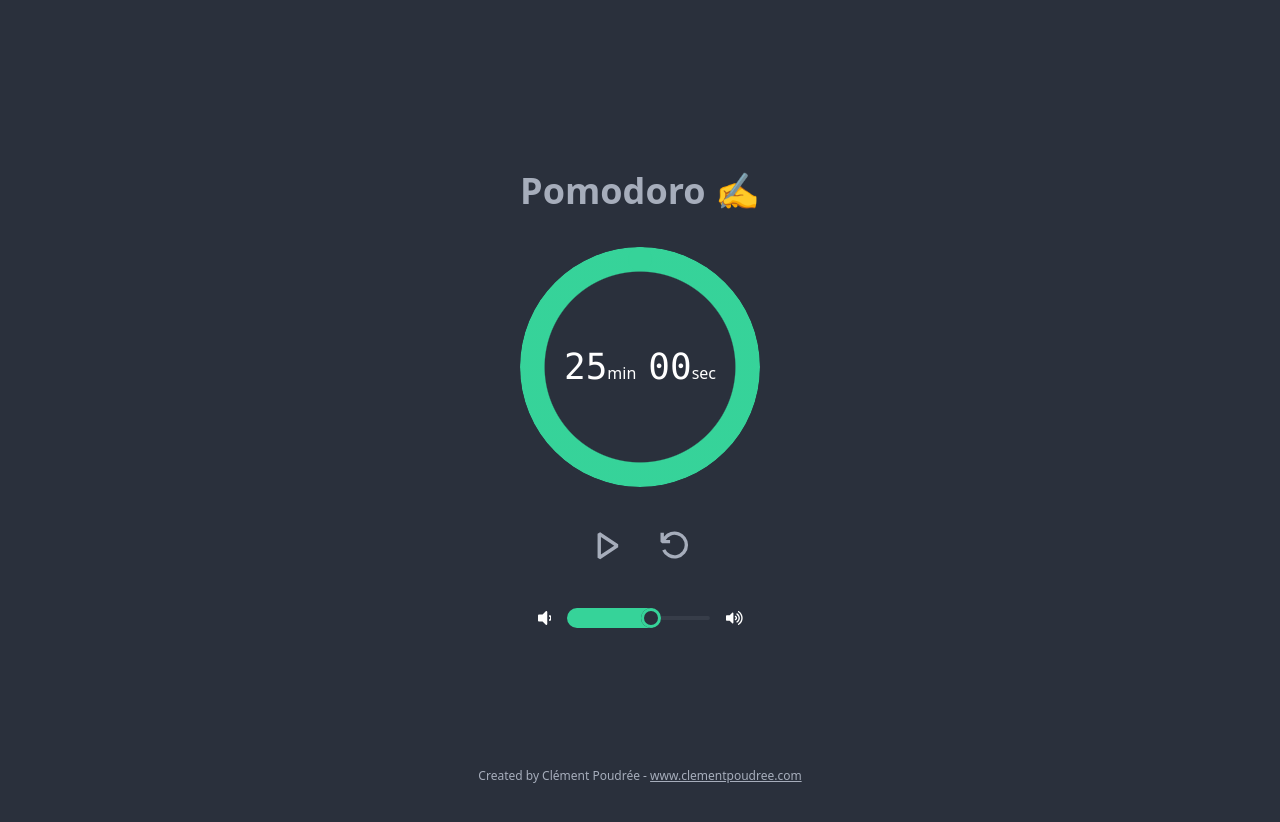
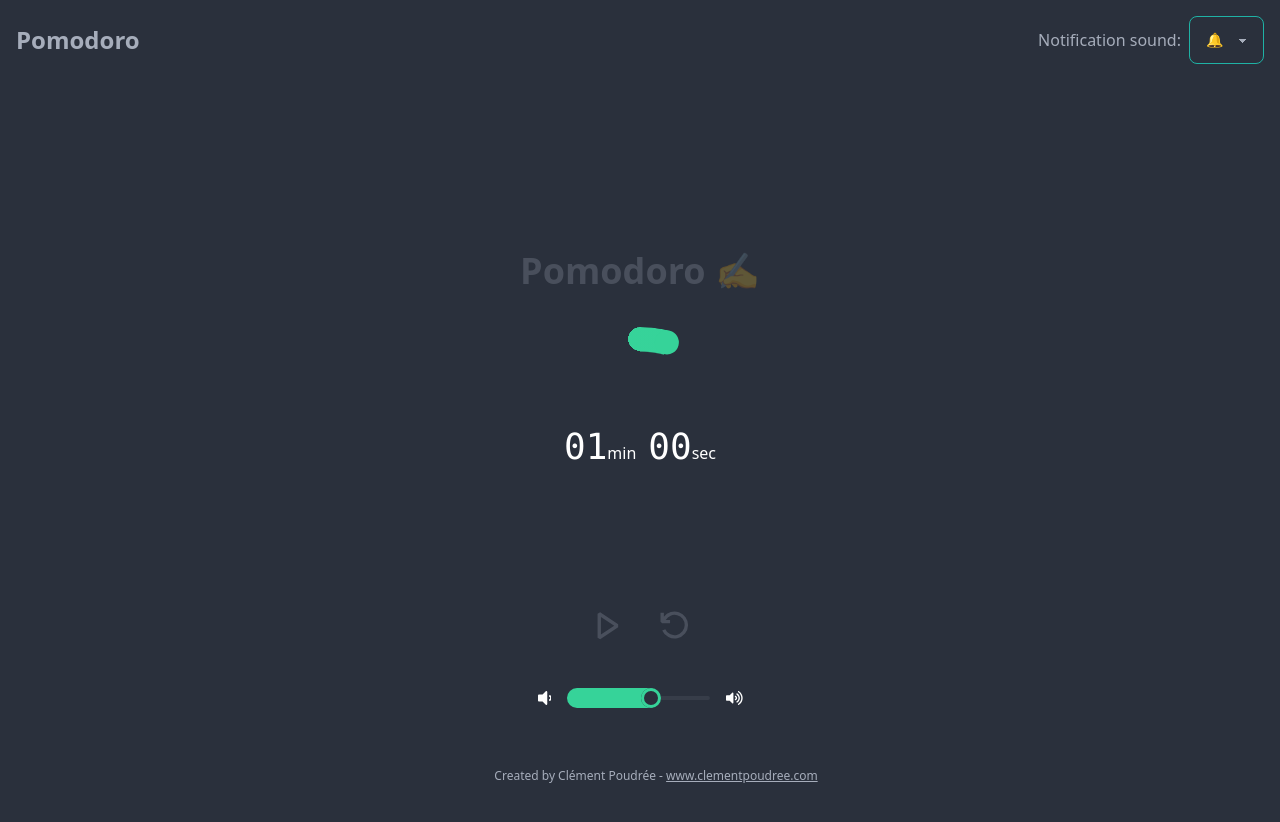
Before and after one commit to MRK4/pomodoro-react, a React (Vite) app: page / in a window 1280 px wide. Shown: the top 822 px of the page. Before the commit the page ends 800 px from the top, so only its background shows below. Built offline with nearby package versions, Linux system fonts and the light colour scheme.

Commit message:
Added a way to select a notification sound

```diff
--- a/src/App.jsx
+++ b/src/App.jsx
@@ -1,10 +1,19 @@
+import React, { useState } from "react";
 import Timer from "./components/Timer";
+import Header from "./components/Header";
 
 const App = () => {
+  const [selectedSound, setSelectedSound] = useState("./assets/songs/bell.mp3");
+
+  const handleSoundChange = (sound) => {
+    setSelectedSound(sound);
+  };
+
   return (
-    <div className="w-full h-full antialiased">
+    <div className="container h-full px-4 mx-auto">
+      <Header selectedSound={selectedSound} onSoundChange={handleSoundChange} />
       <main className="w-full h-full">
-        <Timer />
+        <Timer selectedSound={selectedSound} />
       </main>
       <footer className="absolute bottom-0 flex w-full justify-centeritems-center">
         <small className="w-full py-4 text-xs text-center">Created by Clément Poudrée - <a className="link" href="https://clementpoudree.com" target="_blank">www.clementpoudree.com</a></small>
--- /dev/null
+++ b/src/components/Header.jsx
@@ -0,0 +1,29 @@
+import React from "react";
+
+function Header(props) {
+  const handleSoundChange = (event) => {
+    props.onSoundChange(event.target.value);
+  };
+
+  return (
+    <header className="sticky top-0 flex items-center justify-between w-full py-4">
+      <h1 className="text-2xl font-bold">Pomodoro</h1>
+      <div className="flex items-center">
+        <label htmlFor="sound" className="mr-2">
+          Notification sound:
+        </label>
+        <select
+          className="select select-accent"
+          id="sound"
+          value={props.selectedSound}
+          onChange={handleSoundChange}
+        >
+          <option value="./assets/songs/bell.mp3">🔔</option>
+          <option value="./assets/songs/clown.mp3">🤡</option>
+        </select>
+      </div>
+    </header>
+  );
+}
+
+export default Header;
--- a/src/components/Timer.jsx
+++ b/src/components/Timer.jsx
@@ -2,8 +2,8 @@ import React, { useState, useEffect } from "react";
 import { VscDebugStart, VscDebugRestart } from "react-icons/vsc"
 import { FaStop, FaVolumeDown, FaVolumeUp } from "react-icons/fa"
 
-function Timer() {
-  const [timeLeft, setTimeLeft] = useState(25 * 60); // in seconds
+function Timer({ selectedSound }) {
+  const [timeLeft, setTimeLeft] = useState(1 * 60); // in seconds
   const [timerRunning, setTimerRunning] = useState(false);
   const [isBreak, setIsBreak] = useState(false);
 
@@ -16,7 +16,7 @@ function Timer() {
     } else if (timeLeft === 0) {
       const newIsBreak = !isBreak;
       setIsBreak(newIsBreak);
-      setTimeLeft(newIsBreak ? 5 * 60 : 25 * 60);
+      setTimeLeft(newIsBreak ? 5 * 60 : 1 * 60);
     }
     return () => clearInterval(intervalId);
   }, [timerRunning, timeLeft, isBreak]);
@@ -28,7 +28,7 @@ function Timer() {
   const handleResetClick = () => {
     setTimerRunning(false);
     setIsBreak(false);
-    setTimeLeft(25 * 60);
+    setTimeLeft(1 * 60);
   };
 
   // const formatTime = (timeInSeconds) => {
@@ -41,15 +41,17 @@ function Timer() {
   // Play a song when the timer is equal to 0
 
   const [volume, setVolume] = useState(0.5);
-  console.log(volume);
+
+  console.log(selectedSound);
 
   useEffect(() => {
     if (timeLeft === 0) {
-      const audio = new Audio('./assets/songs/bell.mp3');
+      const audio = new Audio(selectedSound);
       audio.volume = volume;
       audio.play();
     }
-  }, [timeLeft, volume]);
+  }, [timeLeft, selectedSound, volume]);
+
 
   // Calculate the percentage of progress
   let progressPercentage = ((1500 - timeLeft) / 1500) * 100;
```
Also changed, not shown: 1 other file (tests, documents, lock files or other folders).
